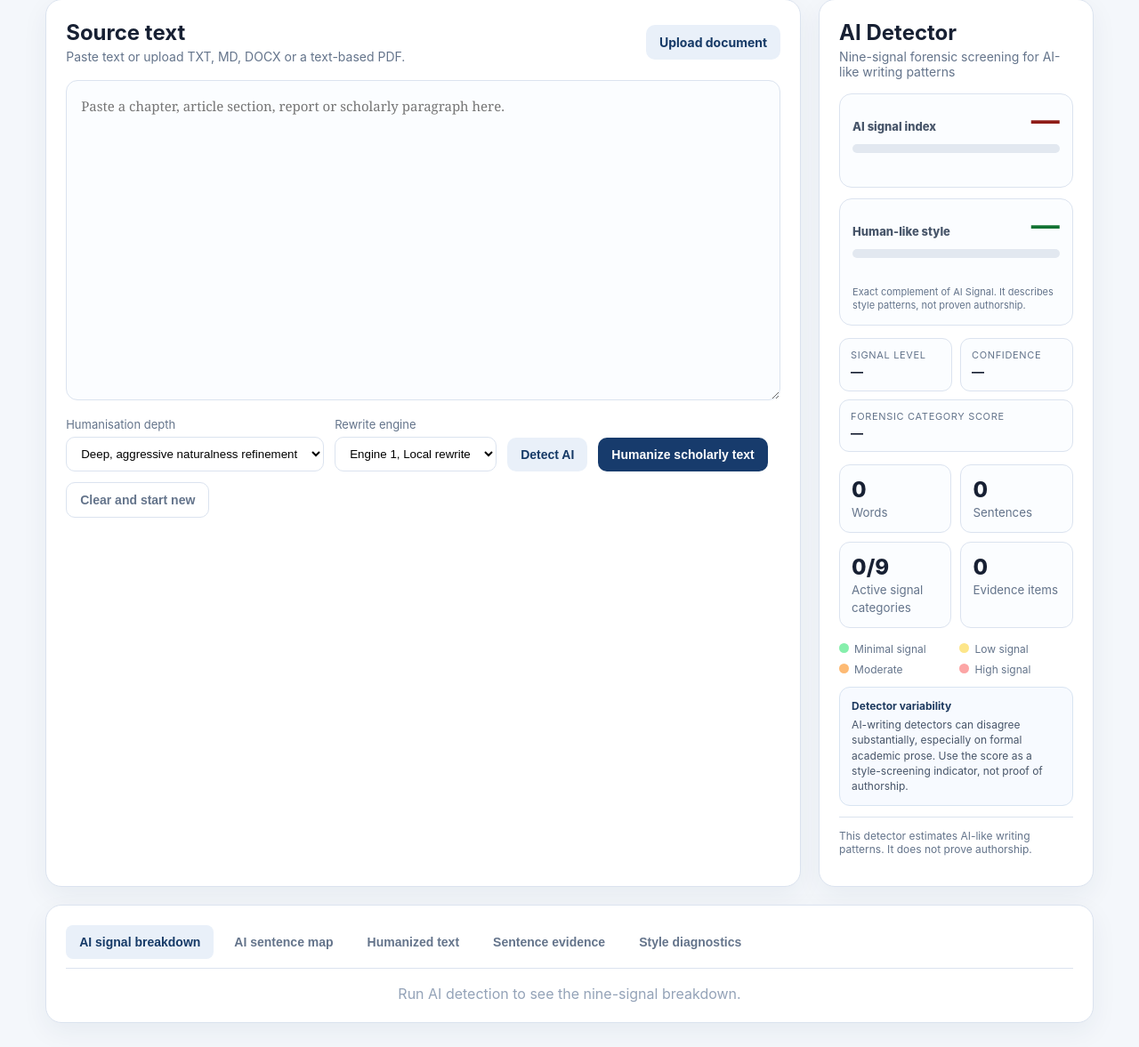
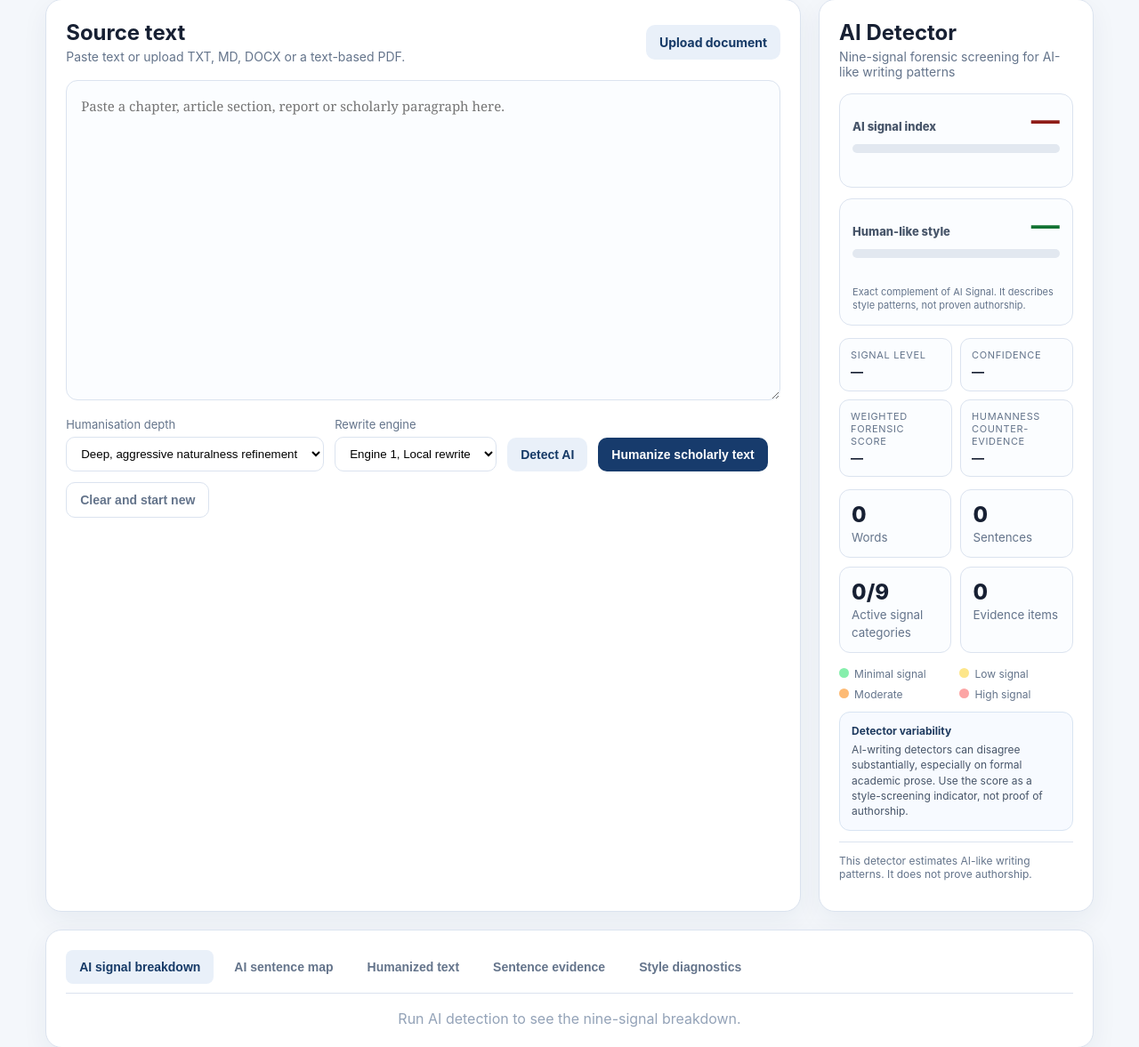
Before and after one commit to yawanokye/humanizer, a FastAPI app: page / in a window 1280 px wide. Shown: the part 308-1485 px from the top of the page at 89% size. Run offline with FastAPI, Linux system fonts and the light colour scheme.

Commit message:
Add files via upload

```diff
--- a/templates/index.html
+++ b/templates/index.html
@@ -4,7 +4,7 @@
   <meta charset="utf-8">
   <meta name="viewport" content="width=device-width, initial-scale=1">
   <title>Scholarly Humanizer</title>
-  <link rel="stylesheet" href="/static/style.css?v=1.8.0">
+  <link rel="stylesheet" href="/static/style.css?v=1.9.0">
 </head>
 <body>
   <header class="topbar">
@@ -70,7 +70,8 @@
       <div class="detector-meta">
         <div><small>Signal level</small><strong id="aiVerdict">—</strong></div>
         <div><small>Confidence</small><strong id="aiConfidence">—</strong></div>
-        <div class="wide"><small>Forensic category score</small><strong id="forensicScore">—</strong></div>
+        <div><small>Weighted forensic score</small><strong id="forensicScore">—</strong></div>
+        <div><small>Humanness counter-evidence</small><strong id="humannessCounter">—</strong></div>
       </div>
       <div class="metric-grid">
         <div><span id="wordCount">0</span><small>Words</small></div>
@@ -112,6 +113,6 @@
       <div id="metricsPanel" class="panel"><div id="metricsTable" class="metrics-table empty-state">No style diagnostics yet.</div></div>
     </section>
   </main>
-  <script src="/static/app.js?v=1.8.0"></script>
+  <script src="/static/app.js?v=1.9.0"></script>
 </body>
 </html>
```
